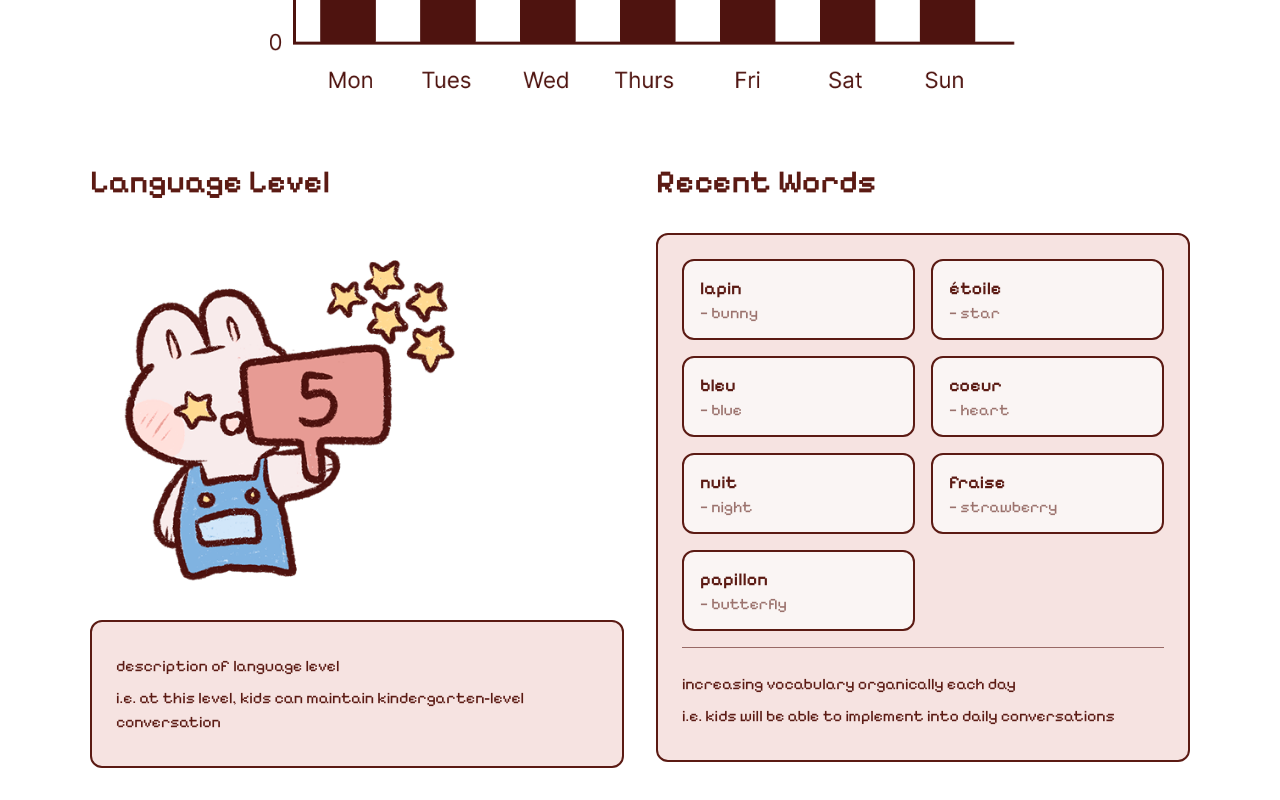
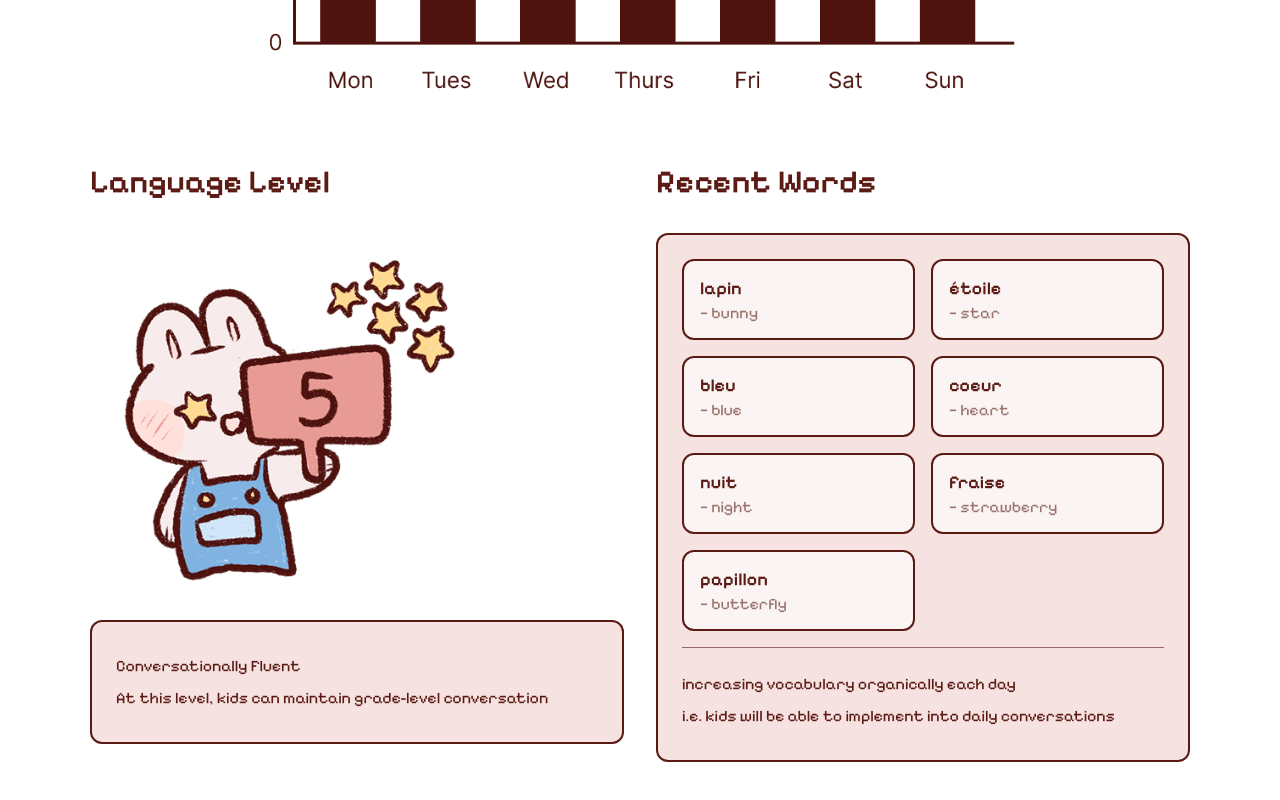
Before and after one commit to sarahmlgao-sketch/lingobunns, a React (Create React App) app: page / in a window 1280 px wide. Shown: the part 1210-2010 px from the top of the page. Built offline with nearby package versions, Linux system fonts and the light colour scheme.

Commit message:
Edited home page language level description.

```diff
--- a/src/pages/Home.js
+++ b/src/pages/Home.js
@@ -39,8 +39,8 @@ function Home() {
           <h2 className="section-title">Language Level</h2>
           <img src={bunBunStars} alt="BunBun 5 Stars" className="homeLevelImg" />
           <div className="softCard">
-            <p className="subtext">description of language level</p>
-            <p className="subtext">i.e. at this level, kids can maintain kindergarten-level conversation</p>
+            <p className="subtext">Conversationally Fluent</p>
+            <p className="subtext">At this level, kids can maintain grade-level conversation</p>
           </div>
         </div>
 
```
